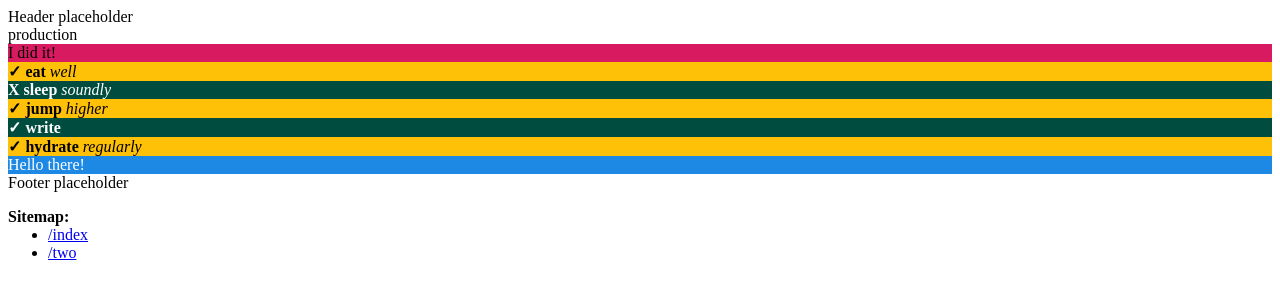
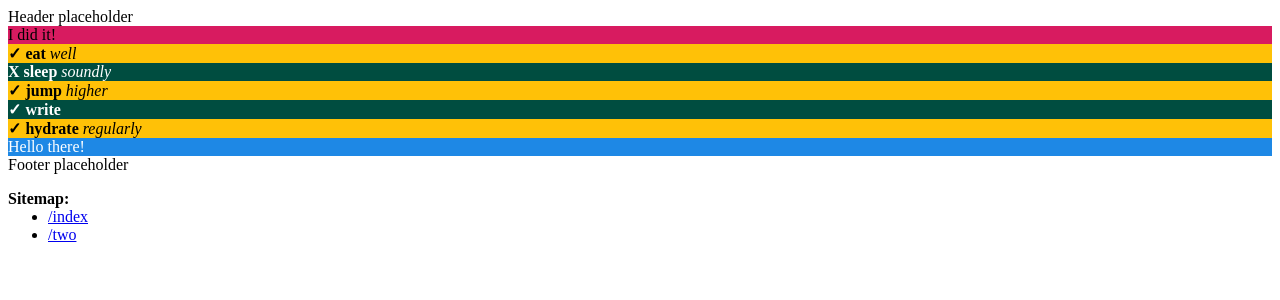
Before and after one commit to stackbit-projects/majestic-artichoke-a867b, a Jekyll site: the page built from pages/advanced/index.md, in a window 1280 px wide. Shown: the top 300 px of the page. Built offline with Jekyll 4.4.1, drawn with Linux system fonts in a browser that asks for light colours.

Commit message:
advanced_page.html: changed

```diff
--- a/_layouts/advanced_page.html
+++ b/_layouts/advanced_page.html
@@ -1,7 +1,7 @@
 ---
 layout: standard_header_footer
 ---
-<div class="xyzzy">{{ jekyll.environment }}
+<div class="xyzzy">
   {% for section in page.sections %}
     {% assign sectionType = section.type %}
     {% if section and sectionType %}
```
